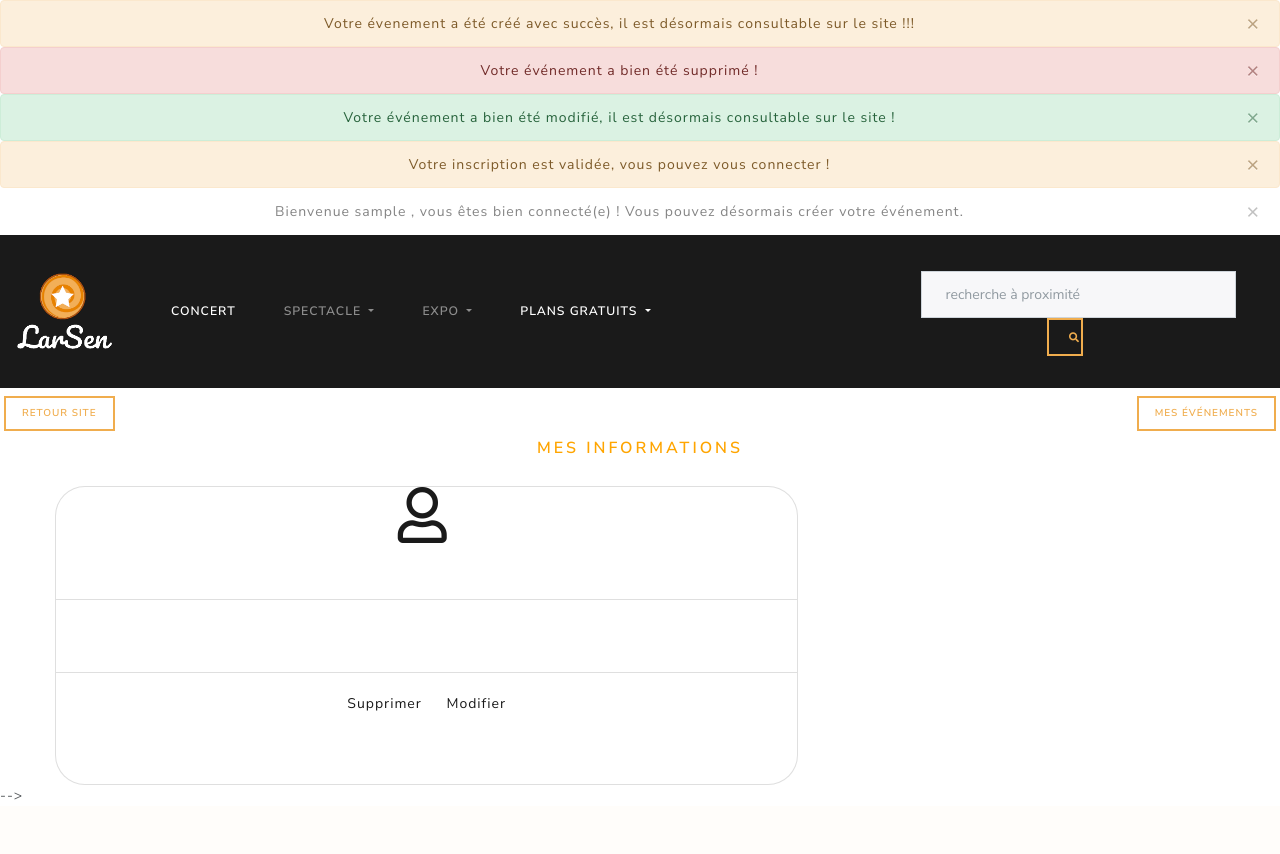
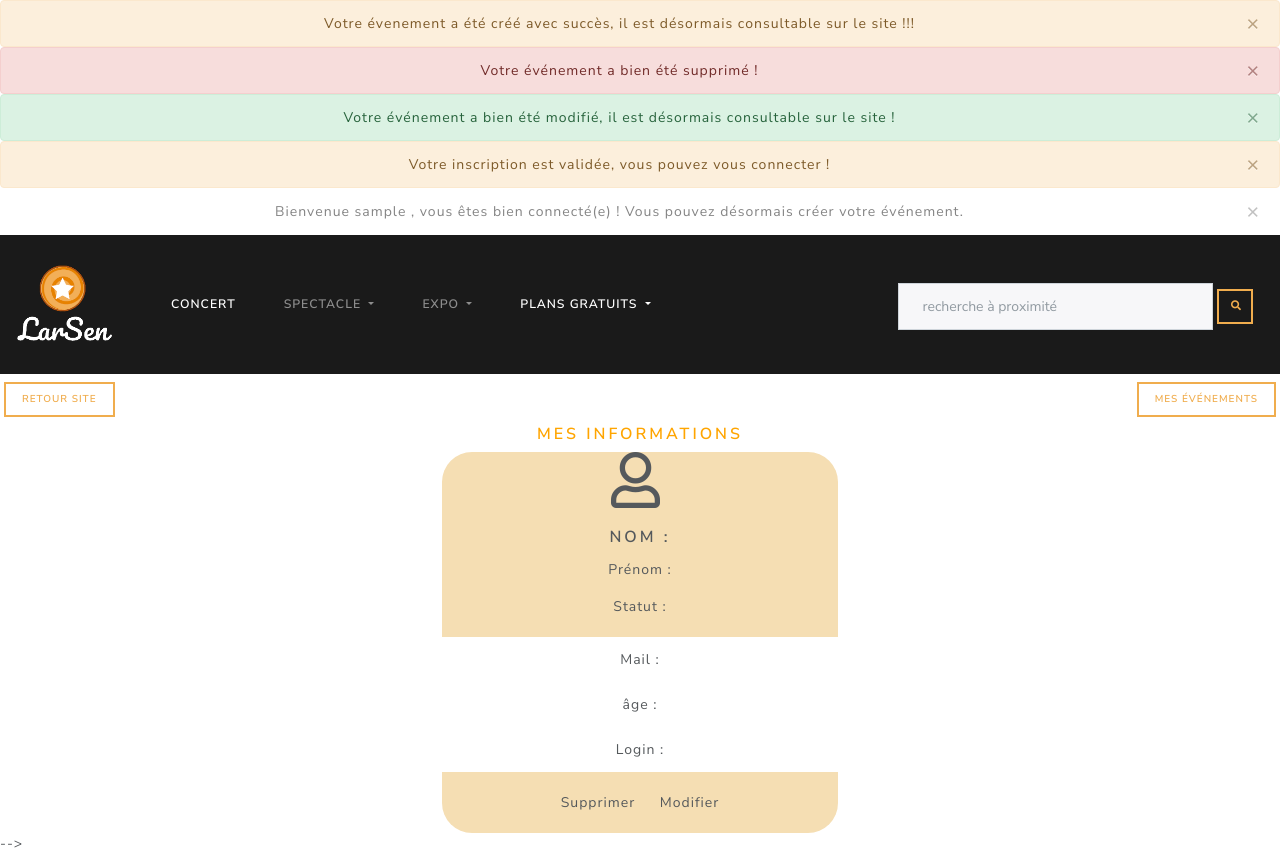
Before and after one commit to thorellaetitia/projetLarsen, a PHP site: page /moncompte.php in a window 1280 px wide. Shown: the part 57-911 px from the top of the page. Before the commit the page ends 857 px from the top, so only its background shows below. Run offline with PHP 8.4, Linux system fonts and the light colour scheme; the visitor is signed in with stand-in values (Sample User, id 1); data comes from the database, SQL or seed files in the repository; some libraries are stand-ins or nearby versions.

Commit message:
loupeetprofiluserok

```diff
--- a/assets/style.css
+++ b/assets/style.css
@@ -45,6 +45,16 @@
 #header{
     background-color: #1a1a1a;
 }
+
+#search {
+    transform: translateX(-34%);
+}
+
+.profilecard {
+    background-color: wheat;
+    border-radius: 30px;
+}
+
 
 .container-fluid header {
     background-color: #1a1a1a;
--- a/moncompte.php
+++ b/moncompte.php
@@ -39,19 +39,18 @@
             </div>
 
             <div class="row">
-
-                <div class="col-sm-12 col-md-8 col-lg-8">
-                    <div class="card" >
+                <div class="col-sm-12 col-md-6 col-lg-4 mx-auto">
+                    <div class="profilecard" >
                         <i class="far fa-user fa-4x mr-2"></i>
                         <div class="card-body">
-                            <h5 class="card-title"><?= $arrayProfileUser->users_name ?> </h5>
-                            <p class="card-text"><?= $arrayProfileUser->users_firstname ?> </p>
-                            <p class="card-text"><?= $arrayProfileUser->usertypes_id ?> </p>
+                            <h5 class="card-title">Nom : <?= $arrayProfileUser->users_name ?> </h5>
+                            <p class="card-text">Prénom : <?= $arrayProfileUser->users_firstname ?> </p>
+                            <p class="card-text">Statut : <?= $arrayProfileUser->usertypes_id ?> </p>
                         </div>
                         <ul class="list-group list-group-flush">
-                            <li class="list-group-item"><?= $arrayProfileUser->users_mail ?></li>
-                            <li class="list-group-item"><?= $arrayProfileUser->users_age ?></li>
-                            <li class="list-group-item"><?= $arrayProfileUser->users_login ?></li>
+                            <li class="list-group-item">Mail : <?= $arrayProfileUser->users_mail ?></li>
+                            <li class="list-group-item">âge : <?= $arrayProfileUser->users_age ?></li>
+                            <li class="list-group-item">Login : <?= $arrayProfileUser->users_login ?></li>
                         </ul>
                         <div class="card-body">
                             <a href="#" class="card-link">Supprimer</a>
--- a/navbar.php
+++ b/navbar.php
@@ -40,7 +40,7 @@
     <div class="order-md-2 order-lg-3 col-12 col-sm-12 col-md-8 col-lg-4">
         <form class="form-inline justify-content-center mb-2 mr-2">
             <input class="col-8 col-sm-6 col-md-6 col-lg-10 form-control mr-1" type="text" placeholder="recherche à proximité">
-            <div><button class="col-1 btn btn-outline-warning btn-sm my-2 my-sm-0" type="submit"><i class="fas fa-search mr-auto d-flex p-1 pr-3"></i></button></div>
+            <div><button class="col-1 btn btn-outline-warning btn-sm my-2 my-sm-0" type="submit"><i class="fas fa-search" id="search"></i></button></div>
         </form>
     </div>
 </nav>
```
